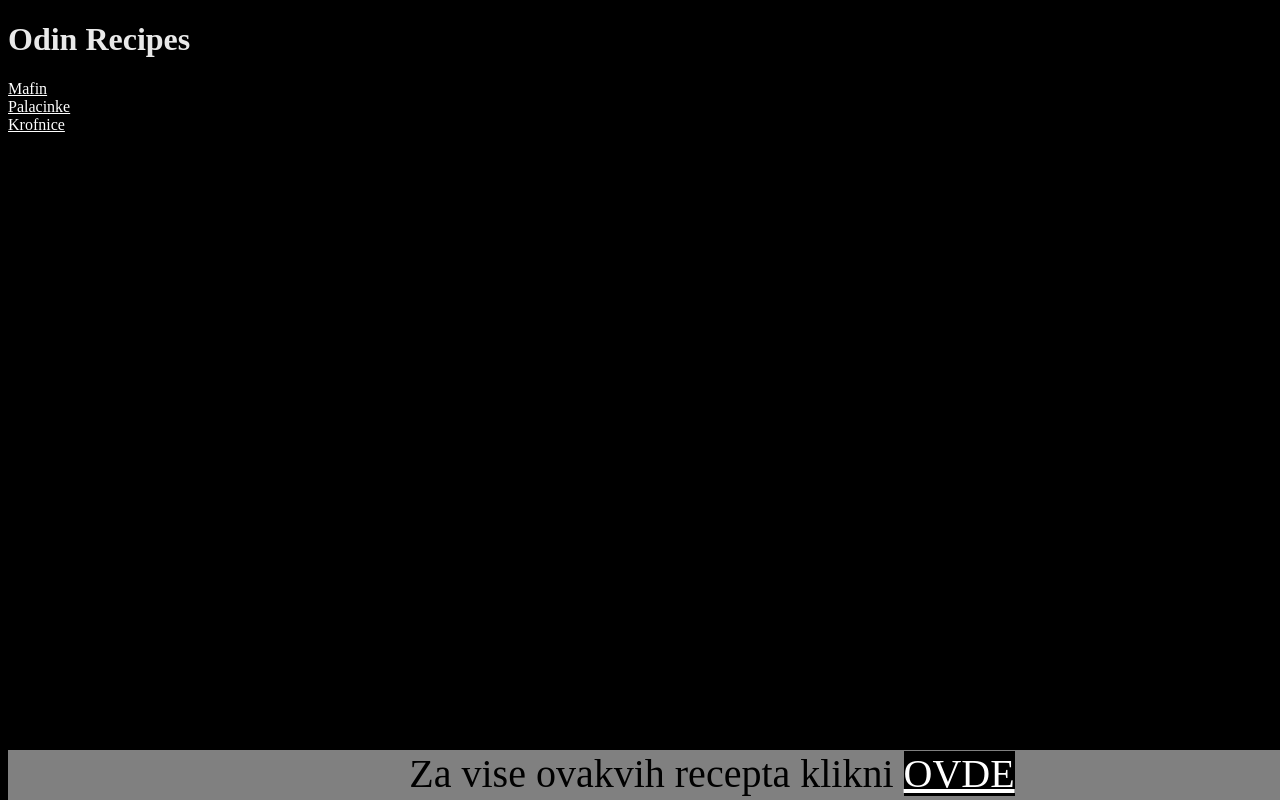
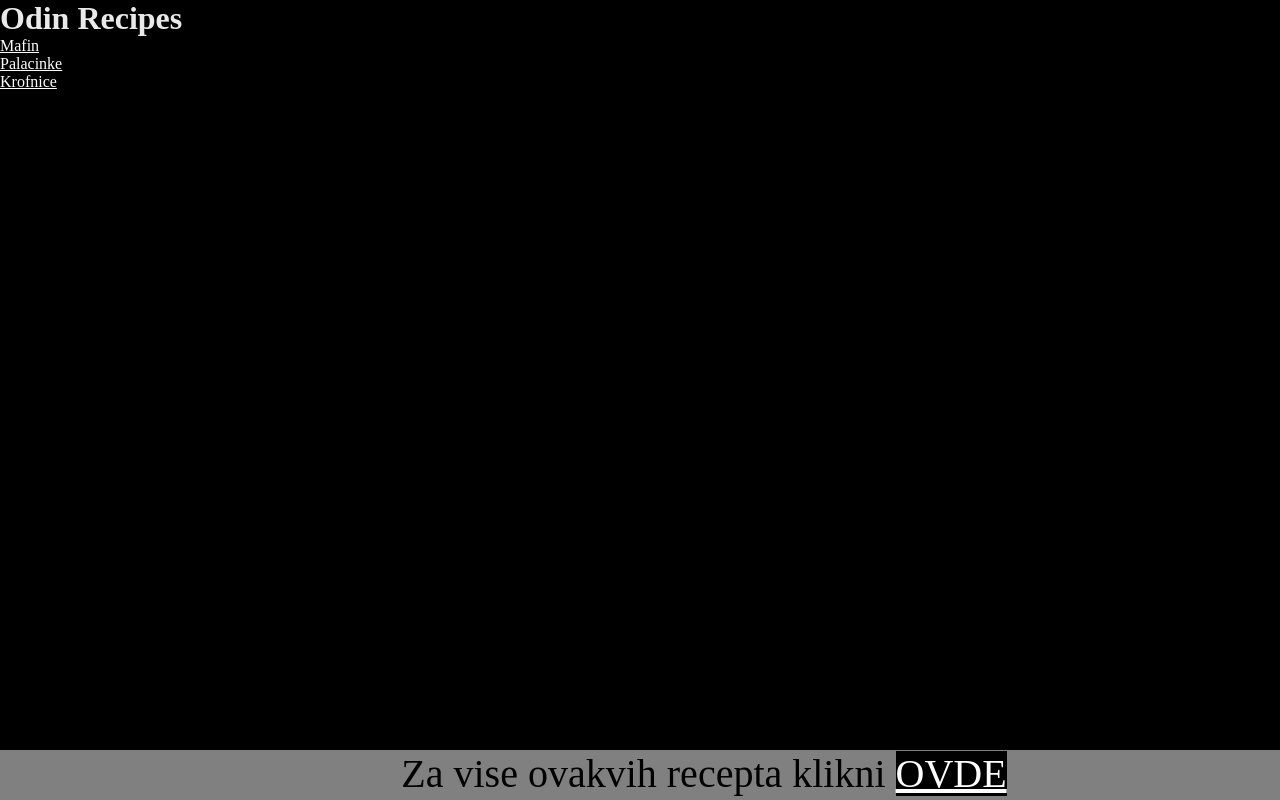
Before and after one commit to PekiPho/odin-recipes, a plain HTML site: page index.html in a window 1280 px wide. Drawn offline with Linux system fonts and the light colour scheme.

Commit message:
Updated footer margin:0

```diff
--- a/index.html
+++ b/index.html
@@ -14,6 +14,9 @@
     <a href="./recipes/palacinka.html" target="_blank" rel="noopener norefferer">Palacinke</a>
     <br>
     <a href="./recipes/krofnica.html" target="_blank" rel="noopener norefferer">Krofnice</a>
-    <div class="box">Za vise ovakvih recepta klikni <a href="https://www.youtube.com/watch?v=6n3pFFPSlW4">OVDE</a></div>
+
+</body>
+<body class="one">
+    <div id="box">Za vise ovakvih recepta klikni <a href="https://www.youtube.com/watch?v=6n3pFFPSlW4">OVDE</a></div>
 </body>
 </html>
--- a/style.css
+++ b/style.css
@@ -2,9 +2,16 @@ a{
     background-color: black;
     color:white;
 }
+body{
+    margin-left: 25px;
+}
+.one{
+    margin:0;
+}
 *{
     background-color: black;
     color:white;
+    margin:0;
 }
 h1{
     color:rgb(233, 233, 233);
@@ -32,7 +39,7 @@ h2{
     background-color: antiquewhite;
 
 }
-.box{
+#box{
     width:110%;
     height: 50px;
     text-align: center;
```
Also changed, not shown: recipes/krofnica.html (+3 -1 lines), recipes/mafin.html (+3 -1 lines), recipes/palacinka.html (+3 -1 lines).
